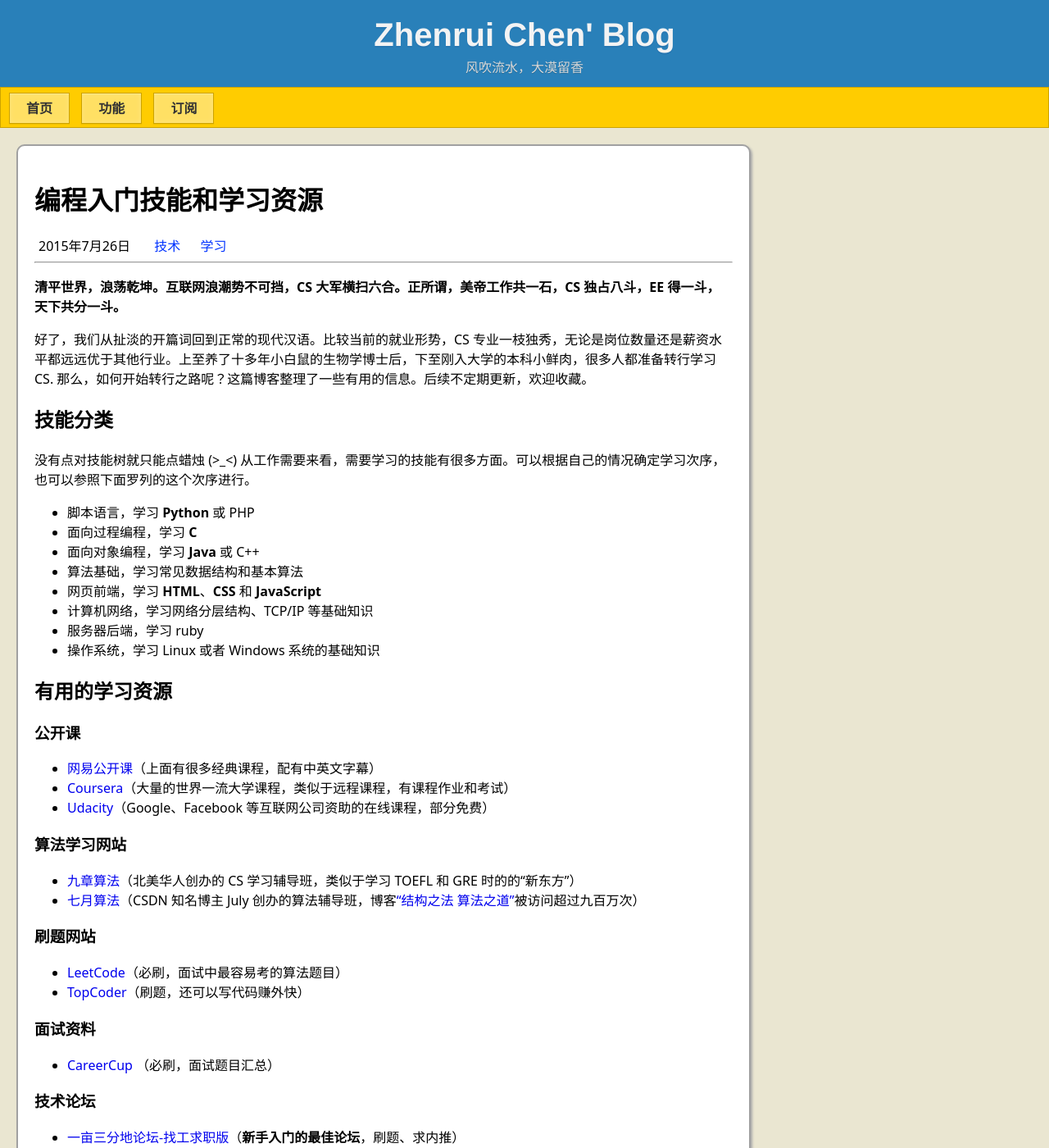
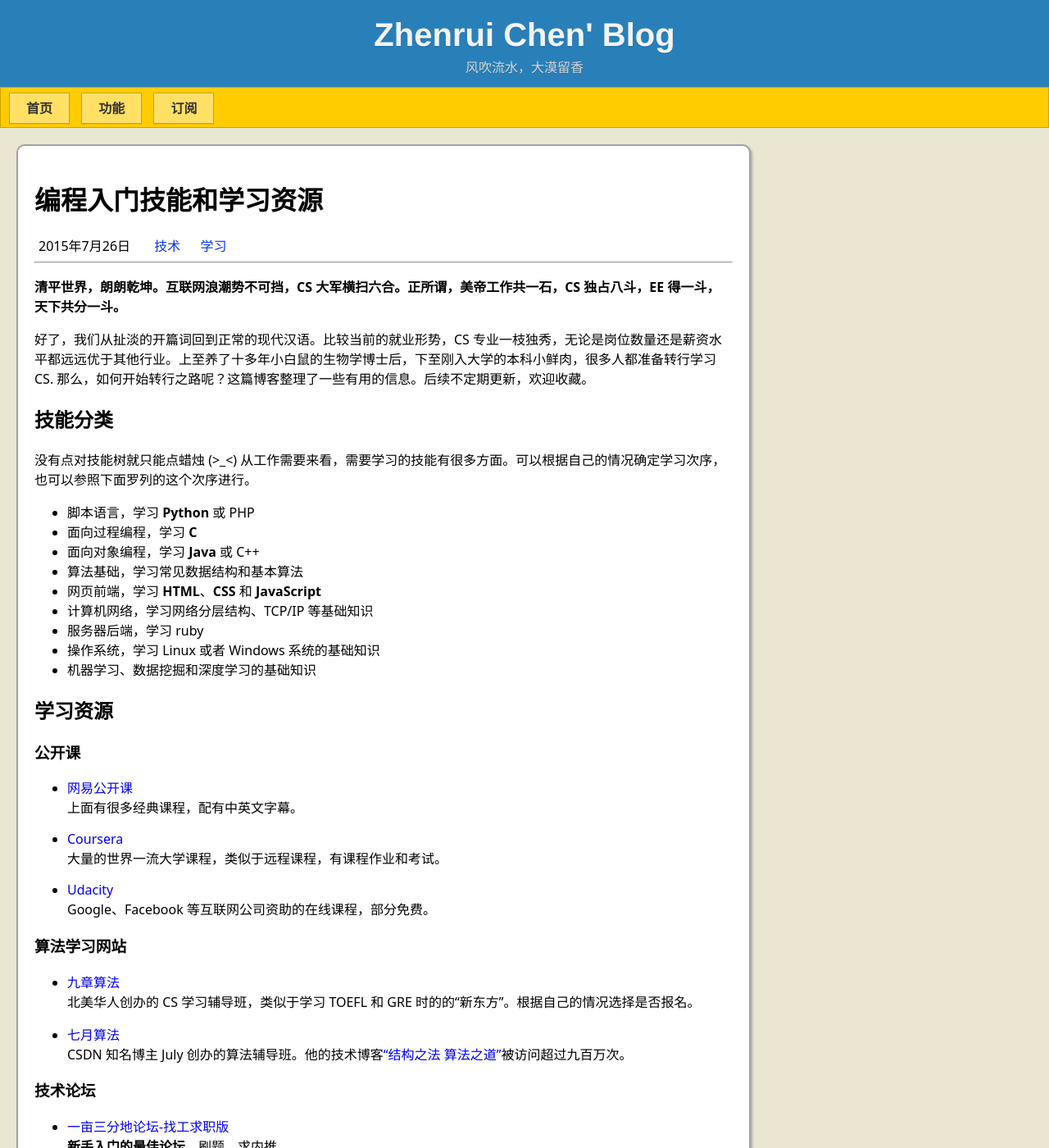
Before and after one commit to ZhenruiChen/ZhenruiChen.github.io, a Jekyll site: the page built from _posts/2015-07-26-Learn-CS.md, in a window 1280 px wide and 1400 px high. Shown: the whole window at 82% size. Built offline with Jekyll 4.4.1, drawn with Linux system fonts in a browser that asks for light colours; some of the changed text lies outside the part shown.

Commit message:
Update the post of coding study.

```diff
--- a/_posts/2015-07-26-Learn-CS.md
+++ b/_posts/2015-07-26-Learn-CS.md
@@ -6,7 +6,7 @@
 description: 比较当前的就业形势，CS 专业一枝独秀，无论是岗位数量还是薪资水平都远远优于其他行业。上至养了十多年小白鼠的生物学博士后，下至刚入大学的本科小鲜肉，很多人都准备转行学习 CS. 这篇博客整理了一些有用的信息。
 ---
 
-**清平世界，浪荡乾坤。互联网浪潮势不可挡，CS 大军横扫六合。正所谓，美帝工作共一石，CS 独占八斗，EE 得一斗，天下共分一斗。**
+**清平世界，朗朗乾坤。互联网浪潮势不可挡，CS 大军横扫六合。正所谓，美帝工作共一石，CS 独占八斗，EE 得一斗，天下共分一斗。**
 
 好了，我们从扯淡的开篇词回到正常的现代汉语。比较当前的就业形势，CS 专业一枝独秀，无论是岗位数量还是薪资水平都远远优于其他行业。上至养了十多年小白鼠的生物学博士后，下至刚入大学的本科小鲜肉，很多人都准备转行学习 CS. 那么，如何开始转行之路呢？这篇博客整理了一些有用的信息。后续不定期更新，欢迎收藏。
 
@@ -22,14 +22,20 @@
 + 计算机网络，学习网络分层结构、TCP/IP 等基础知识
 + 服务器后端，学习 ruby
 + 操作系统，学习 Linux 或者 Windows 系统的基础知识
++ 机器学习、数据挖掘和深度学习的基础知识
 
-## 有用的学习资源
+## 学习资源
 
 ### 公开课
 
-+ [网易公开课][163-open]（上面有很多经典课程，配有中英文字幕）
-+ [Coursera][Coursera]（大量的世界一流大学课程，类似于远程课程，有课程作业和考试）
-+ [Udacity][Udacity]（Google、Facebook 等互联网公司资助的在线课程，部分免费）
++ [网易公开课][163-open]
+上面有很多经典课程，配有中英文字幕。
+
++ [Coursera][Coursera]
+大量的世界一流大学课程，类似于远程课程，有课程作业和考试。
+
++ [Udacity][Udacity]
+Google、Facebook 等互联网公司资助的在线课程，部分免费。
 
 [163-open]: http://open.163.com/
 [Coursera]: https://www.coursera.org/
@@ -37,31 +43,28 @@
 
 ### 算法学习网站
 
-+ [九章算法][jiuzhang]（北美华人创办的 CS 学习辅导班，类似于学习 TOEFL 和 GRE 时的的“新东方”）
-+ [七月算法][julyedu]（CSDN 知名博主 July 创办的算法辅导班，博客["结构之法 算法之道"][csdn-july]被访问超过九百万次）
++ [九章算法][jiuzhang]
+北美华人创办的 CS 学习辅导班，类似于学习 TOEFL 和 GRE 时的的“新东方”。根据自己的情况选择是否报名。
+
++ [七月算法][julyedu]
+CSDN 知名博主 July 创办的算法辅导班。他的技术博客["结构之法 算法之道"][csdn-july]被访问超过九百万次。
 
 [jiuzhang]: http://www.jiuzhang.com/
 [julyedu]: http://www.julyedu.com/
 [csdn-july]: http://blog.csdn.net/v_JULY_v
 
-### 刷题网站
-
-+ [LeetCode][LeetCode]（必刷，面试中最容易考的算法题目）
-+ [TopCoder][TopCoder]（刷题，还可以写代码赚外快）
-
-[TopCoder]: https://www.topcoder.com/
-[LeetCode]: https://leetcode.com/
-[CareerCup]: http://www.careercup.com/
-[ituring]: http://www.ituring.com.cn/
-
-### 面试资料
-
-+ [CareerCup][CareerCup] （必刷，面试题目汇总）
-
 ### 技术论坛
 
-+ [一亩三分地论坛-找工求职版][career-forum]（**新手入门的最佳论坛**，刷题、求内推）
-+ [图灵社区][ituring]（中文技术社区，技术类电子书）
++ [一亩三分地论坛-找工求职版][career-forum]
+**新手入门的最佳论坛**，刷题、求内推。
+
++ [Stack Overflow][stackoverflow]
+著名的技术问答社区，搜索大部分技术问题时都可以看到这个网站。
+
++ [图灵社区][ituring]
+中文技术社区，技术类电子书。整理出版的技术文摘《码农》内容很不错，有免费电子版。
+
+[stackoverflow]: http://stackoverflow.com/
 
 ### 经典汇总贴
 
@@ -79,6 +82,24 @@
 [CS-job]: http://www.1point3acres.com/bbs/forum.php?mod=viewthread&tid=99197&extra=page%3D1%26filter%3Dsortid%26sortid%3D192%26sortid%3D192
 [learn-coding]: http://www.1point3acres.com/bbs/thread-22648-1-1.html
 [how-to-practice]: http://www.1point3acres.com/bbs/thread-79646-1-1.html
+
+### 刷题网站
+
++ [LeetCode][LeetCode]
+必刷，面试中最容易考的算法题目。
+
++ [TopCoder][TopCoder]
+刷题，还可以写代码赚外快。
+
+[TopCoder]: https://www.topcoder.com/
+[LeetCode]: https://leetcode.com/
+[CareerCup]: http://www.careercup.com/
+[ituring]: http://www.ituring.com.cn/
+
+### 面试资料
+
++ [CareerCup][CareerCup]
+必刷，面试题目汇总。
 
 ### 经典书籍
 
@@ -99,8 +120,11 @@
 
 ### 代码托管
 
-+ [git][git]（新兴的版本控制软件，在互联网公司和创业型小公司中比较流行）
-+ [GitHub][GitHub]（代码托管网站，大部分开源代码都托管在这里）
++ [git][git]
+新兴的版本控制软件，在互联网公司和创业型小公司中比较流行。不建议学习 SVN，在技术上落伍了。
+
++ [GitHub][GitHub]
+代码托管网站，大部分开源代码都托管在这里。
 
 [git]: https://git-scm.com/
 [GitHub]: https://github.com/
@@ -109,10 +133,17 @@
 
 文本编辑器之战已经持续了很久。至少学习下列文本编辑器中的一种。
 
-+  vim（号称“编辑器之神”）
-+  Emacs（号称“神的编辑器”）
++  vim
+号称“**编辑器之神**”，速度快，操作简单。
+
++  Emacs
+号称“**神的编辑器**”，扩展功能多。
 
 ## 其他建议
-+ 使用版本控制软件，掌握团队协作开发的基本技能
+
++ 尽早开始写代码，不要一味地看书或者看视频。代码不亲自写，看很多遍也没有用。
++ 万事不决问 Google. 善于使用搜索引擎寻找需要的资源，或者解决遇到的问题。
++ 使用版本控制软件，掌握团队协作开发的基本技能。
++ 在 GitHub 上提交自己的代码，保持良好的提交记录。
 + 建立个人博客，记录学习编程时的问题和解决方案。
-+ 参与 GitBub 上的开源项目或者其他社区活动，为开发者社区做贡献。
++ 参与开源项目或者其他社区活动，为开发者社区做贡献。
```
